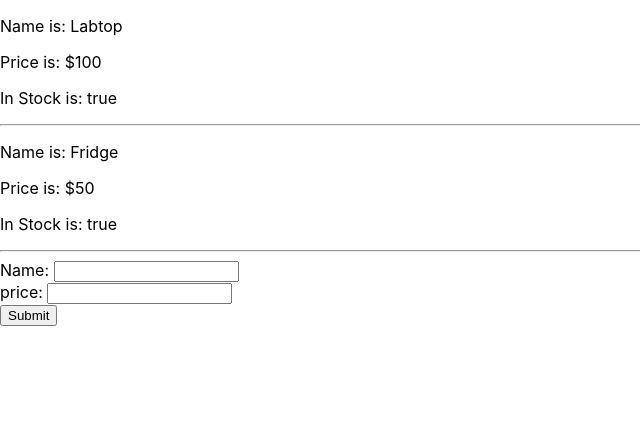
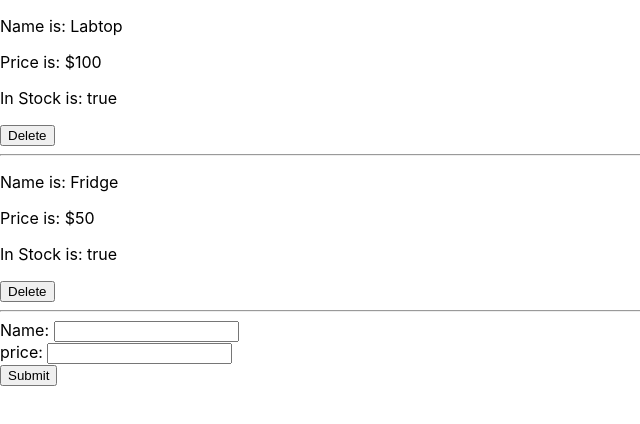
Before and after one commit to OmarThinks/react-cheat-sheet, a React (Create React App) app in the folder sample-app/: page / in a window 1280 px wide. Shown: the top 424 px of the page, without its empty margins (0-640 px from the left). Built offline with nearby package versions, Linux system fonts and the light colour scheme; the HTML template or start-up script is replaced by a standard one.

Commit message:
App.js:add:delete from state

```diff
--- a/sample-app/src/App.js
+++ b/sample-app/src/App.js
@@ -3,16 +3,35 @@ import Products from "./components/products"
 import AddProduct from "./components/addProduct"
 
 class App extends Component {
-    state = {products : [
+  state = {products : [
         {name: "Labtop", price:100, in_stock: true, id:1},
         {name: "CPU", price:1, in_stock: false, id:2},
         {name: "Fridge", price:50, in_stock: true, id:3},
     ]}
+  addProduct = (product) =>
+  {
+    product.id=Math.random();
+    let products = [...this.state.products, product];
+    this.setState({
+      products:products
+    });
+    console.log(product);
+  }
+  deleteProduct = (id) =>{
+    console.log(id);
+    let products = this.state.products.filter(product => {
+      return( product.id !==id);}
+    );
+    this.setState({
+      products:products
+    })
+  }
   render = () => {
     return (
         <div>
-            <Products products={this.state.products} />
-            <AddProduct />
+            <Products products={this.state.products}
+              deleteProduct= {this.deleteProduct}/>
+            <AddProduct addProduct={this.addProduct} />
         </div>
     );
   }
--- a/sample-app/src/components/addProduct.js
+++ b/sample-app/src/components/addProduct.js
@@ -13,7 +13,8 @@ class AddProduct extends Component {
     }
     handleSubmit = (e) =>{
         e.preventDefault();
-        console.log(this.state);
+        //console.log(this.state);
+        this.props.addProduct(this.state);
     }
     render() {
         return(
--- a/sample-app/src/components/products.js
+++ b/sample-app/src/components/products.js
@@ -9,6 +9,8 @@ const Products = (props) => {
                     <p>Name is: {product.name}</p>
                     <p>Price is: ${product.price}</p>
                     <p>In Stock is: {product.in_stock.toString()}</p>
+                    <button onClick={()=>
+                        {props.deleteProduct(product.id)}}>Delete</button>
                     <hr/>
                 </div>
             );
```
Also changed, not shown: 1 other file (tests, documents, lock files or other folders).
